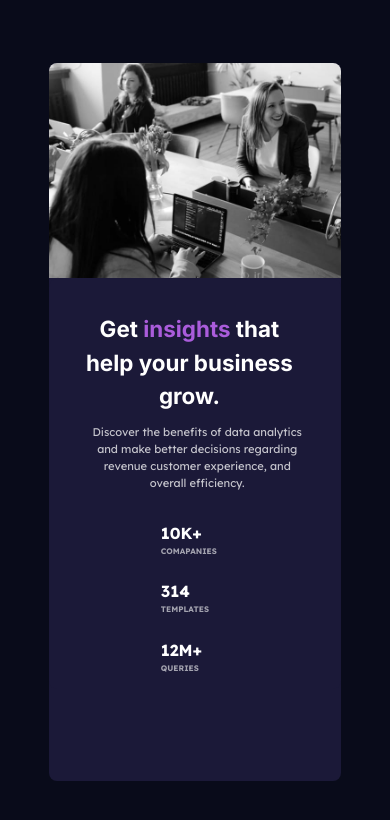
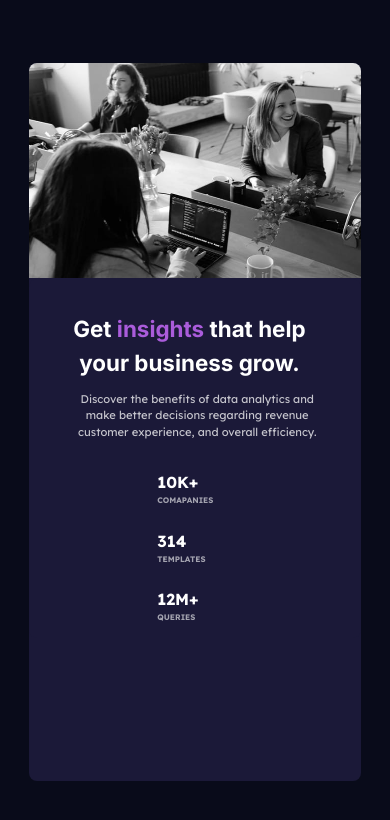
Before and after one commit to Taophycc/Stats-preview-card, a plain HTML site: page index.html in a window 390 px wide. Drawn offline with Linux system fonts and the light colour scheme.

Commit message:
Update index.css

```diff
--- a/index.css
+++ b/index.css
@@ -175,7 +175,7 @@ h2 >span {
         display: flex;
         flex-direction: column;
         height: 85%;
-        width: 75%;
+        width: 85%;
         overflow: scroll;
 
     }
@@ -217,7 +217,7 @@ h2 >span {
     }
 
     .stats > *{
-        margin-left: 7em;
+        margin-left: 8em;
     }
 
     h2 {
```
